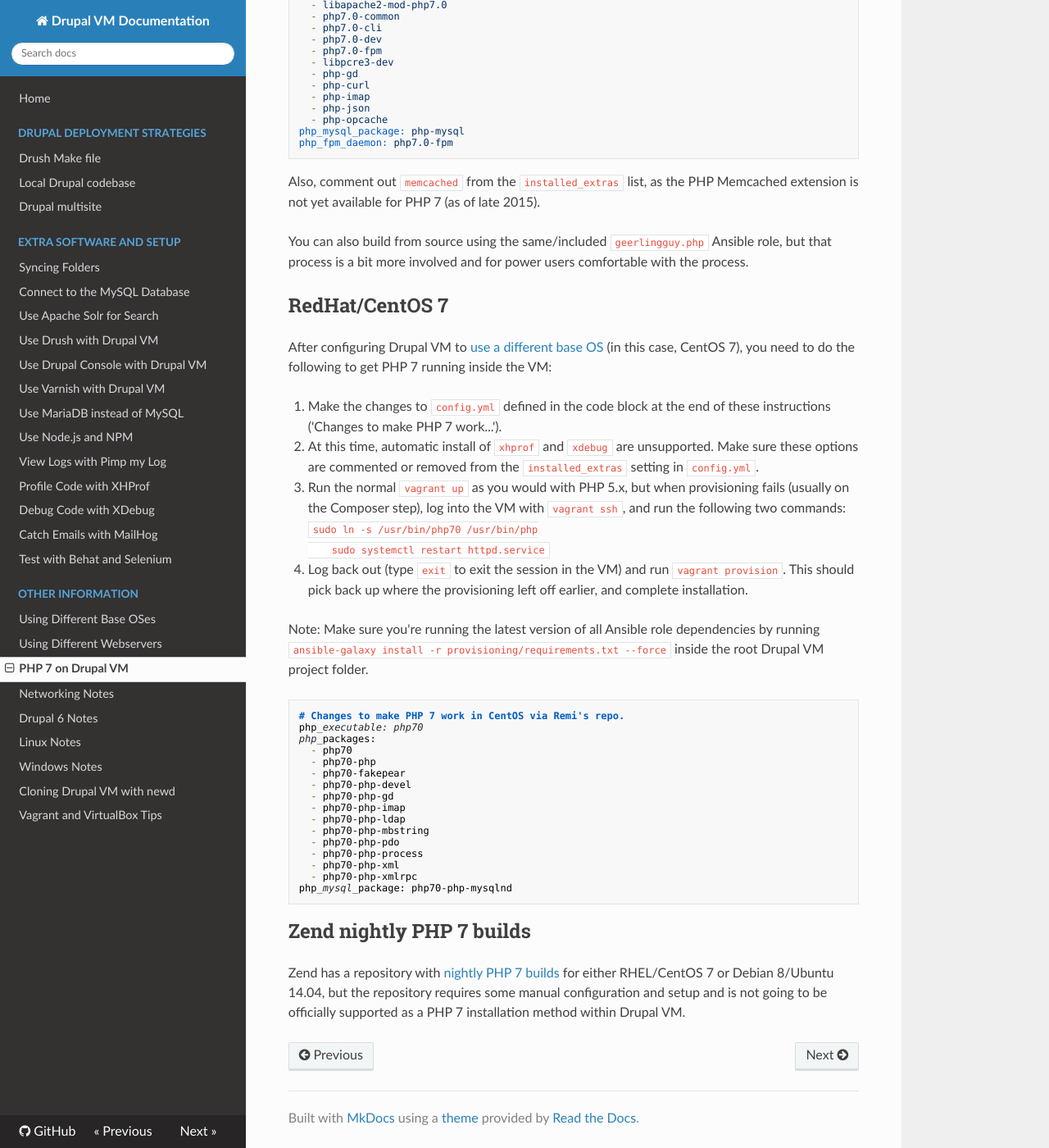
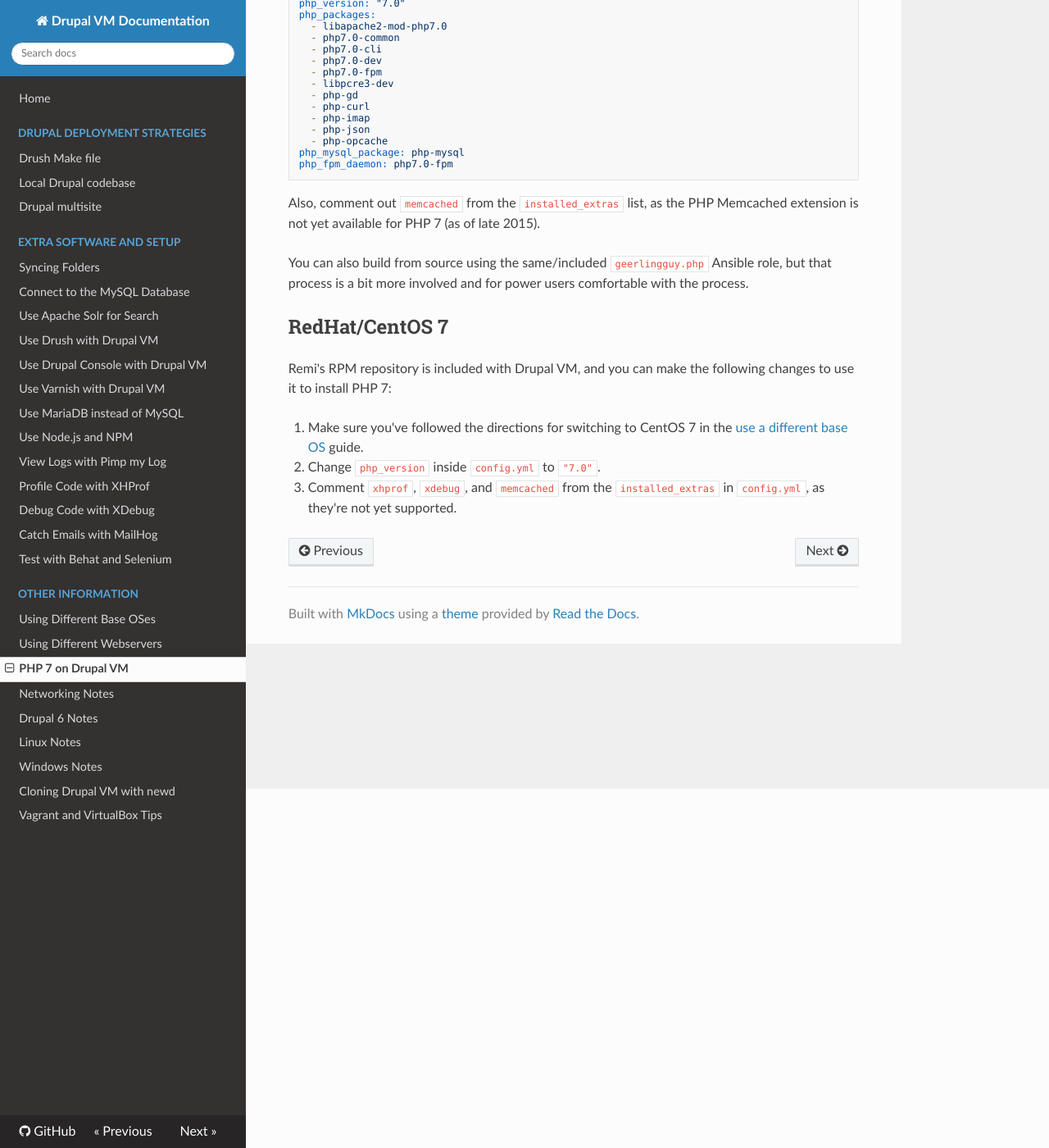
Before and after one commit to geerlingguy/drupal-vm, an MkDocs documentation site: the page built from docs/other/php-7.md, in a window 1280 px wide and 1400 px high, scrolled down 438 px. Shown: the whole window at 82% size. Built offline with MkDocs 1.6.1, drawn with Linux system fonts in a browser that asks for light colours; nearby versions of some CDN libraries; old or Windows-style settings are respelled for this version of MkDocs; some of the changed text lies outside the part shown.

Commit message:
Issue #332: Clean up docs for PHP7 and fix CentOS repo name.

````diff
--- a/docs/other/php-7.md
+++ b/docs/other/php-7.md
@@ -1,6 +1,6 @@
-Many users have requested the ability to easily install PHP 7.x in addition to the already easy-to-configure options of 5.3, 5.4, 5.5, and 5.6. This page will guide you through how to get PHP 7 running on Drupal VM in a few different ways, depending on what type of installation you need.
+Drupal VM fully supports PHP 7, but currently defaults to 5.6 in order to maximize compatibility with older Drupal 6 and 7 sites. Soon, Drupal VM will change its defaults to install PHP 7.x instead of 5.x, but until then, follow the instructions below to use PHP 7.
 
-_At this time (Winter 2015), PHP 7 has only recently been released, and all support is experimental and prone to breaking._
+_Note: If you have Ansible installed on your host machine, make sure you're running the latest version of all Ansible role dependencies by running `ansible-galaxy install -r provisioning/requirements.txt --force` inside the root Drupal VM project folder._
 
 ## Ubuntu 14.04
 
@@ -30,39 +30,8 @@ You can also build from source using the same/included `geerlingguy.php` Ansible
 
 ## RedHat/CentOS 7
 
-After configuring Drupal VM to [use a different base OS](https://github.com/geerlingguy/drupal-vm/wiki/Using-Different-Base-OSes) (in this case, CentOS 7), you need to do the following to get PHP 7 running inside the VM:
+Remi's RPM repository is included with Drupal VM, and you can make the following changes to use it to install PHP 7:
 
-  1. Make the changes to `config.yml` defined in the code block at the end of these instructions ('Changes to make PHP 7 work...').
-
-  2. At this time, automatic install of `xhprof` and `xdebug` are unsupported. Make sure these options are commented or removed from the `installed_extras` setting in `config.yml`.
-
-  3. Run the normal `vagrant up` as you would with PHP 5.x, but when provisioning fails (usually on the Composer step), log into the VM with `vagrant ssh`, and run the following two commands:
-    ```
-    sudo ln -s /usr/bin/php70 /usr/bin/php
-    sudo systemctl restart httpd.service
-    ```
-
-  4. Log back out (type `exit` to exit the session in the VM) and run `vagrant provision`. This should pick back up where the provisioning left off earlier, and complete installation.
-
-Note: Make sure you're running the latest version of all Ansible role dependencies by running `ansible-galaxy install -r provisioning/requirements.txt --force` inside the root Drupal VM project folder.
-
-    # Changes to make PHP 7 work in CentOS via Remi's repo.
-    php_executable: php70
-    php_packages:
-      - php70
-      - php70-php
-      - php70-fakepear
-      - php70-php-devel
-      - php70-php-gd
-      - php70-php-imap
-      - php70-php-ldap
-      - php70-php-mbstring
-      - php70-php-pdo
-      - php70-php-process
-      - php70-php-xml
-      - php70-php-xmlrpc
-    php_mysql_package: php70-php-mysqlnd
-
-## Zend nightly PHP 7 builds
-
-Zend has a repository with [nightly PHP 7 builds](http://php7.zend.com/repo.php) for either RHEL/CentOS 7 or Debian 8/Ubuntu 14.04, but the repository requires some manual configuration and setup and is not going to be officially supported as a PHP 7 installation method within Drupal VM.
+  1. Make sure you've followed the directions for switching to CentOS 7 in the [use a different base OS](https://github.com/geerlingguy/drupal-vm/wiki/Using-Different-Base-OSes) guide.
+  2. Change `php_version` inside `config.yml` to `"7.0"`.
+  3. Comment `xhprof`, `xdebug`, and `memcached` from the `installed_extras` in `config.yml`, as they're not yet supported.
````
Also changed, not shown: 1 other file.
